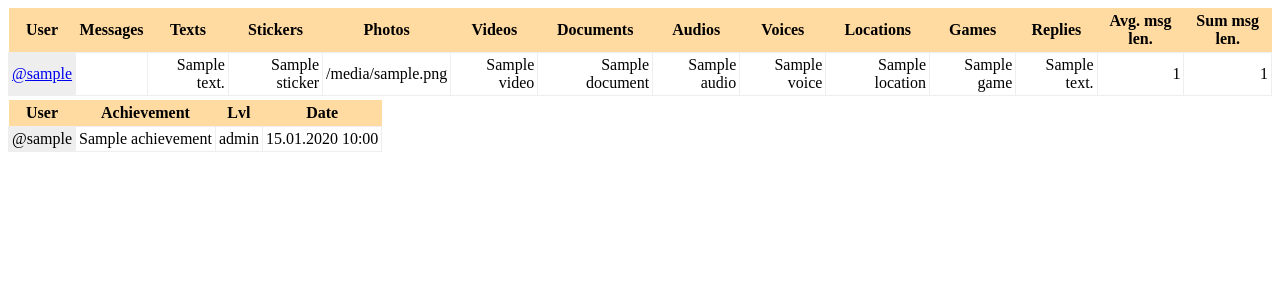
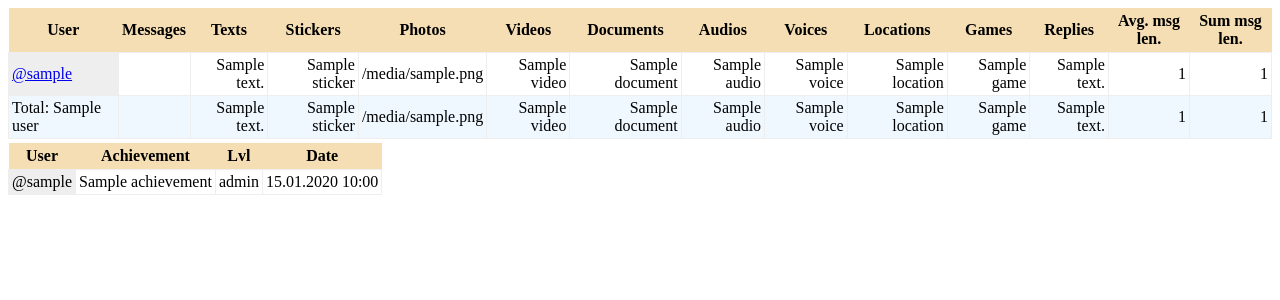
Before and after one commit to cherya/ChatAchievementsBot, a Python web app: template web/templates/homepage.html in a window 1280 px wide. Shown: the top 300 px of the page. Run offline with Jinja, Linux system fonts and the light colour scheme; the template is opened without the code that fills it: most values are stand-ins (such as "Sample title", 1, 10 or a date in 2020).

Commit message:
total counters

```diff
--- a/bot/updater.py
+++ b/bot/updater.py
@@ -46,7 +46,7 @@
         counters.text += 1
         text = msg['text']
         counters.sum_message_length += len(text)
-        counters.average_msg_length = counters.sum_message_length / counters.messages
+        counters.average_msg_length = round(counters.sum_message_length / counters.messages, 2)
     elif content_type in counters.__dict__['_data']:
         counters.__dict__['_data'][content_type] += 1
     elif content_type == 'left_chat_member':
--- a/web/static/main.css
+++ b/web/static/main.css
@@ -6,7 +6,7 @@
 }
 
 .table th {
-    background: #ffdaa1;
+    background-color: wheat;
     padding: 4px;
 }
 
@@ -17,11 +17,11 @@
 }
 
 .table tr:hover td{
-    background-color: #eeeeee;
+    background-color: #eeeefe;
 }
 
 .table td:first-child{
-    background: #eeeeee;
+    background-color: #eeeeee;
     text-align: left;
 }
 
@@ -33,3 +33,7 @@
 .counters {
     display: inline-block;
 }
+
+.counters .table tr:last-child td{
+    background-color: aliceblue;
+}
--- a/web/templates/counters.html
+++ b/web/templates/counters.html
@@ -41,4 +41,20 @@
             <td>{{ counter.sum_message_length }}</td>
         </tr>
     {% endfor %}
+    <tr>
+        <td>Total: {{ total.user }}</td>
+        <td>{{ total.messages }}</td>
+        <td>{{ total.text }}</td>
+        <td>{{ total.sticker }}</td>
+        <td>{{ total.photo }}</td>
+        <td>{{ total.video }}</td>
+        <td>{{ total.document }}</td>
+        <td>{{ total.audio }}</td>
+        <td>{{ total.voice }}</td>
+        <td>{{ total.location }}</td>
+        <td>{{ total.game }}</td>
+        <td>{{ total.reply_to_message }}</td>
+        <td>{{ total.average_msg_length }}</td>
+        <td>{{ total.sum_message_length }}</td>
+    </tr>
 </table>
```
Also changed, not shown: web/server.py (+17 -0 lines).
